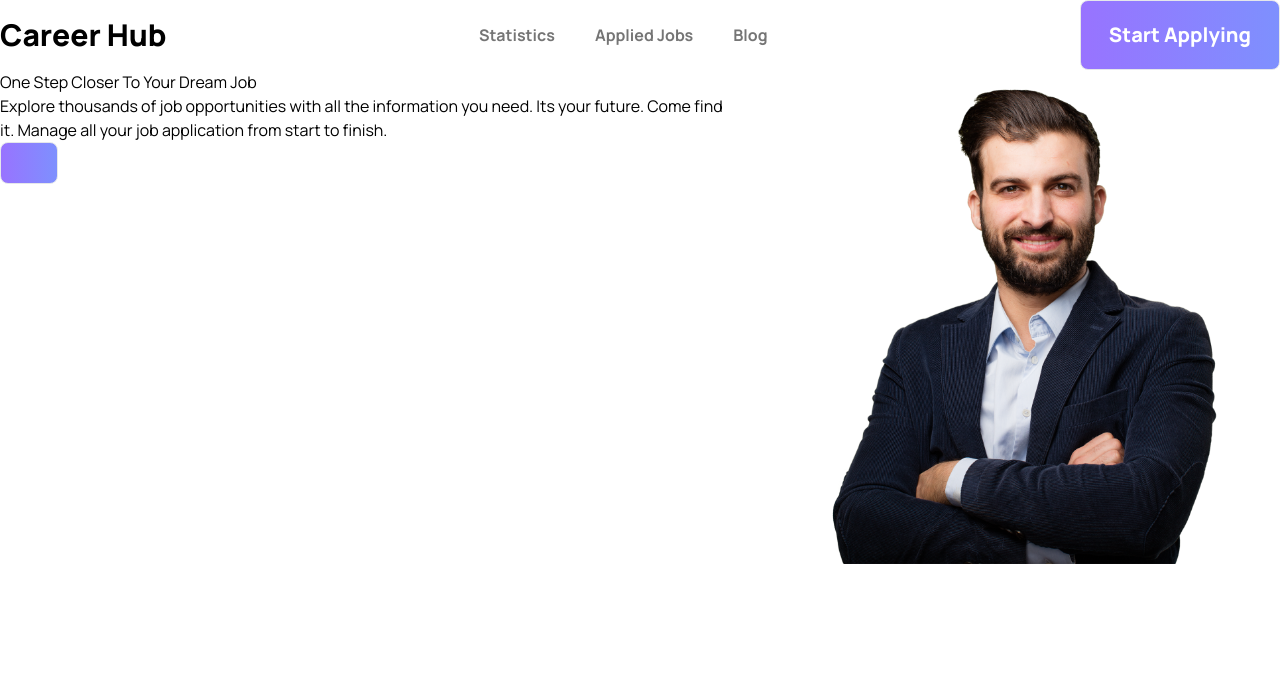
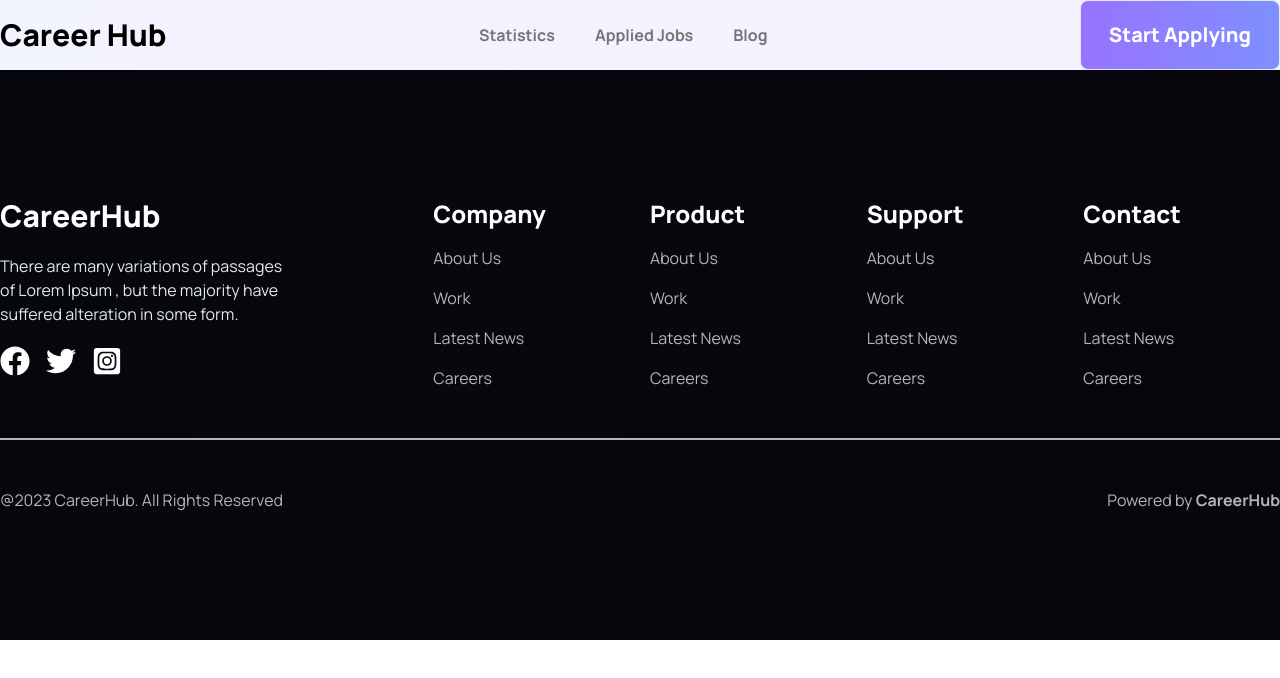
Before and after one commit to Newajdev/Career-Hub, a React (Vite) app: page / in a window 1280 px wide. Shown: the top 678 px of the page. Built offline with nearby package versions, Linux system fonts and the light colour scheme.

Commit message:
footer section completed

```diff
--- a/package.json
+++ b/package.json
@@ -14,6 +14,7 @@
     "match-sorter": "^8.0.2",
     "react": "^19.1.0",
     "react-dom": "^19.1.0",
+    "react-icons": "^5.5.0",
     "react-router-dom": "^7.6.2",
     "sort-by": "^1.2.0"
   },
--- a/src/App.jsx
+++ b/src/App.jsx
@@ -1,19 +1,28 @@
 import { Outlet } from 'react-router-dom'
 import './App.css'
 import HeroBanner from './components/HeroSction/HeroBanner'
-import HeroContainer from './components/HeroSction/HeroContainer'
+import Container from './components/HeroSction/Container'
 import Navbar from './components/navbar/Navbar'
+import Footer from './components/Footer/Footer'
 
 function App() {
 
 
   return (
     <div className='w-full'>
-      <HeroContainer>
-        <Navbar></Navbar>
-        <HeroBanner></HeroBanner>
-      </HeroContainer>
+      <div className='bg-gradient-to-r from-Start5 to-End5 '>
+        <Container>
+          <Navbar></Navbar>
+        </Container>
+      </div>
+
       <Outlet></Outlet>
+
+      <div className='bg-black'>
+        <Container>
+          <Footer></Footer>
+        </Container>
+      </div>
     </div>
   )
 }
--- a/src/components/AppliedJobs/AppliedJobs.jsx
+++ b/src/components/AppliedJobs/AppliedJobs.jsx
@@ -1,9 +1,17 @@
 import React from 'react';
+import Container from '../HeroSction/Container';
+import Navbar from '../navbar/Navbar';
 
 const AppliedJobs = () => {
     return (
-        <div>
-            <h1 className='font-3xl text-center font-black'>This Is Applied Job Page</h1>
+        <div className='bg-gradient-to-r from-Start5 to-End5'>
+            <div className=''>
+                <div className='flex justify-between'>
+                    <img className='' src="/src/assets/images/bg1.png" alt="" />
+                    <img className='' src="/src/assets/images/bg2.png" alt="" />
+                </div>
+                <h1 className='font-3xl text-center font-black'>This Is Applied Job Page</h1>
+            </div>
         </div>
     );
 };
--- /dev/null
+++ b/src/components/Footer/Footer.jsx
@@ -0,0 +1,53 @@
+import { FaFacebook, FaTwitter, FaInstagramSquare } from "react-icons/fa";
+
+const Footer = () => {
+    return (
+        <div className="py-32">
+            <div className='grid grid-cols-12 gap-5 pb-12 border-b-2 border-[#ffffffB3]'>
+                <div className="col-span-4">
+                    <h3 className="font-extrabold text-white text-3xl">CareerHub</h3>
+                    <p className="text-slate-200 w-[300px] py-5">There are many variations of passages of Lorem Ipsum , but the majority have suffered alteration in some form.</p>
+                    <div className="text-white text-3xl flex gap-4">
+                        <a href="https://www.facebook.com" target="/black"> <FaFacebook /> </a>
+                        <a href="https://www.x.com/" target="/black"> <FaTwitter /> </a>
+                        <a href="https://www.instagram.com/" target="/black"> <FaInstagramSquare /> </a>
+                    </div>
+                </div>
+                <div className="col-span-2 text-white flex flex-col gap-4">
+                    <h3 className=' font-black text-2xl'>Company</h3>
+                    <p className="text-[#ffffffB3]">About Us</p>
+                    <p className="text-[#ffffffB3]">Work</p>
+                    <p className="text-[#ffffffB3]">Latest News</p>
+                    <p className="text-[#ffffffB3]">Careers</p>
+                </div>
+                <div className="col-span-2 flex flex-col gap-4">
+                    <h3 className='text-white font-black text-2xl '>Product</h3>
+                    <p className="text-[#ffffffB3]">About Us</p>
+                    <p className="text-[#ffffffB3]">Work</p>
+                    <p className="text-[#ffffffB3]">Latest News</p>
+                    <p className="text-[#ffffffB3]">Careers</p>
+                </div>
+                <div className="col-span-2 flex flex-col gap-4">
+                    <h3 className='text-white font-black text-2xl '>Support</h3>
+                    <p className="text-[#ffffffB3]">About Us</p>
+                    <p className="text-[#ffffffB3]">Work</p>
+                    <p className="text-[#ffffffB3]">Latest News</p>
+                    <p className="text-[#ffffffB3]">Careers</p>
+                </div>
+                <div className="col-span-2 flex flex-col gap-4">
+                    <h3 className='text-white font-black text-2xl '>Contact</h3>
+                    <p className="text-[#ffffffB3]">About Us</p>
+                    <p className="text-[#ffffffB3]">Work</p>
+                    <p className="text-[#ffffffB3]">Latest News</p>
+                    <p className="text-[#ffffffB3]">Careers</p>
+                </div>
+            </div>
+            <div className="flex justify-between pt-12">
+                <p className="text-[#ffffffB3]">@2023 CareerHub. All Rights Reserved</p>
+                <p className="text-[#ffffffB3]">Powered by <strong>CareerHub</strong></p>
+            </div>
+        </div>
+    );
+};
+
+export default Footer;
--- /dev/null
+++ b/src/components/Footer/FooterList.jsx
@@ -0,0 +1,11 @@
+import React from 'react';
+
+const FooterList = ({children}) => {
+    return (
+        <div>
+            {children}
+        </div>
+    );
+};
+
+export default FooterList;
--- a/src/components/HeroSction/HeroContainer.jsx
+++ b/src/components/HeroSction/Container.jsx
@@ -2,7 +2,7 @@ import React from 'react';
 
 const HeroContainer = ({ children }) => {
     return (
-        <div className='Gradient5'>
+        <div className='bg-gradient-to-r from-Start5 to-End5'>
             <div className='max-w-[1320px] mx-auto'>
                 {children}
             </div>
--- a/tailwind.config.js
+++ b/tailwind.config.js
@@ -9,7 +9,9 @@ export default {
       colors:{
         subtite: '#757575',
         Start: '#7E90FE',
-        End: '#9873FF'
+        End: '#9873FF',
+        Start5: '#7E90FE0D',
+        End5: '#9873FF0D'
       }
     },
   },
```
Also changed, not shown: 1 other file (tests, documents, lock files or other folders).
